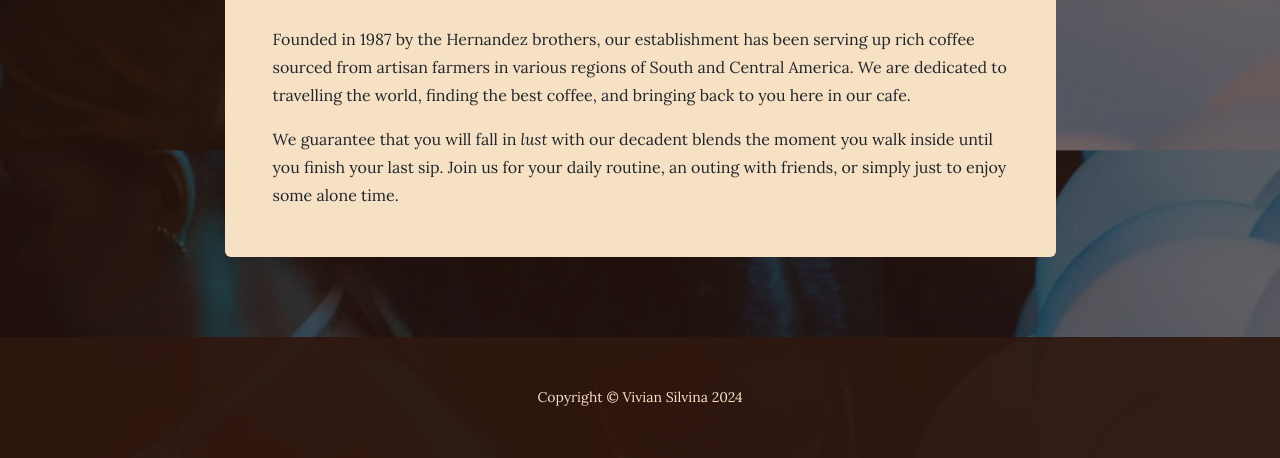
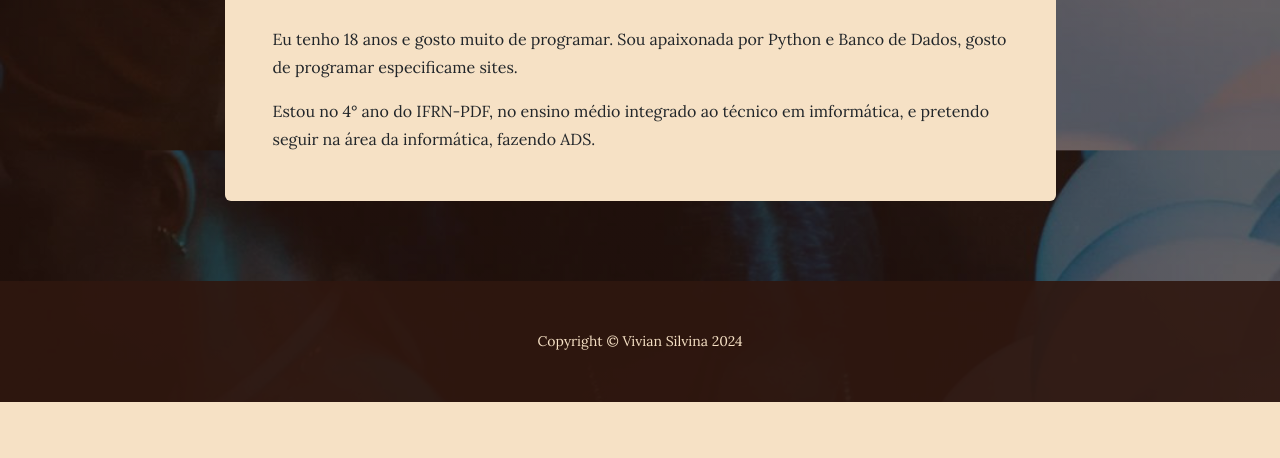
Before and after one commit to viviansilvina/blog-profissional, a Django app: page /sobre/ in a window 1280 px wide. Shown: the part 703-1161 px from the top of the page. After the commit the page ends 1105 px from the top, so only its background shows below. Run offline with Django 5.2, Linux system fonts and the light colour scheme; some libraries are stand-ins or nearby versions.

Commit message:
Update sobre.html

```diff
--- a/blog/templates/sobre.html
+++ b/blog/templates/sobre.html
@@ -1,6 +1,5 @@
 {%extends 'base.html'%}
 {% block content %}
-{% load static %}
 <section class="page-section about-heading">
     <div class="container">
         <img class="img-fluid rounded about-heading-img mb-3 mb-lg-0" src="assets/img/about.jpg" alt="..." />
@@ -9,18 +8,12 @@
                 <div class="col-xl-9 col-lg-10 mx-auto">
                     <div class="bg-faded rounded p-5">
                         <h2 class="section-heading mb-4">
-                            <span class="section-heading-upper">Strong Coffee, Strong Roots</span>
-                            <span class="section-heading-lower">About Our Cafe</span>
+                            <span class="section-heading-upper">Vivian Silvina </span>
+                            <span class="section-heading-lower">Sobre mim</span>
                         </h2>
-                        <p>Founded in 1987 by the Hernandez brothers, our establishment has been serving up rich coffee
-                            sourced from artisan farmers in various regions of South and Central America. We are
-                            dedicated to travelling the world, finding the best coffee, and bringing back to you here in
-                            our cafe.</p>
+                        <p>Eu tenho 18 anos e gosto muito de programar. Sou apaixonada por Python e Banco de Dados, gosto de programar especificame sites.</p>
                         <p class="mb-0">
-                            We guarantee that you will fall in
-                            <em>lust</em>
-                            with our decadent blends the moment you walk inside until you finish your last sip. Join us
-                            for your daily routine, an outing with friends, or simply just to enjoy some alone time.
+                            Estou no 4° ano do IFRN-PDF, no ensino médio integrado ao técnico em imformática, e pretendo seguir na área da informática, fazendo ADS.
                         </p>
 
 
```
